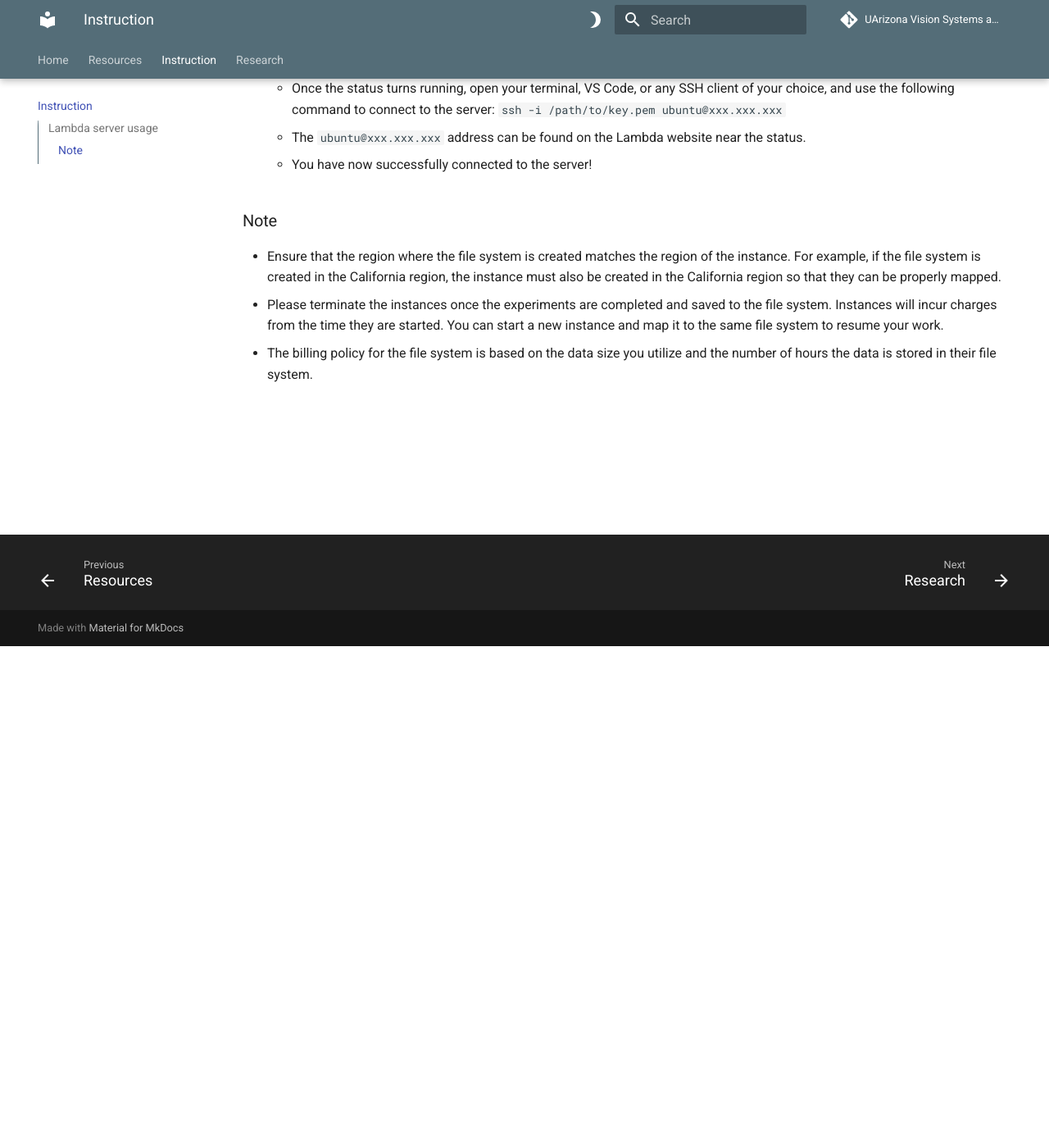
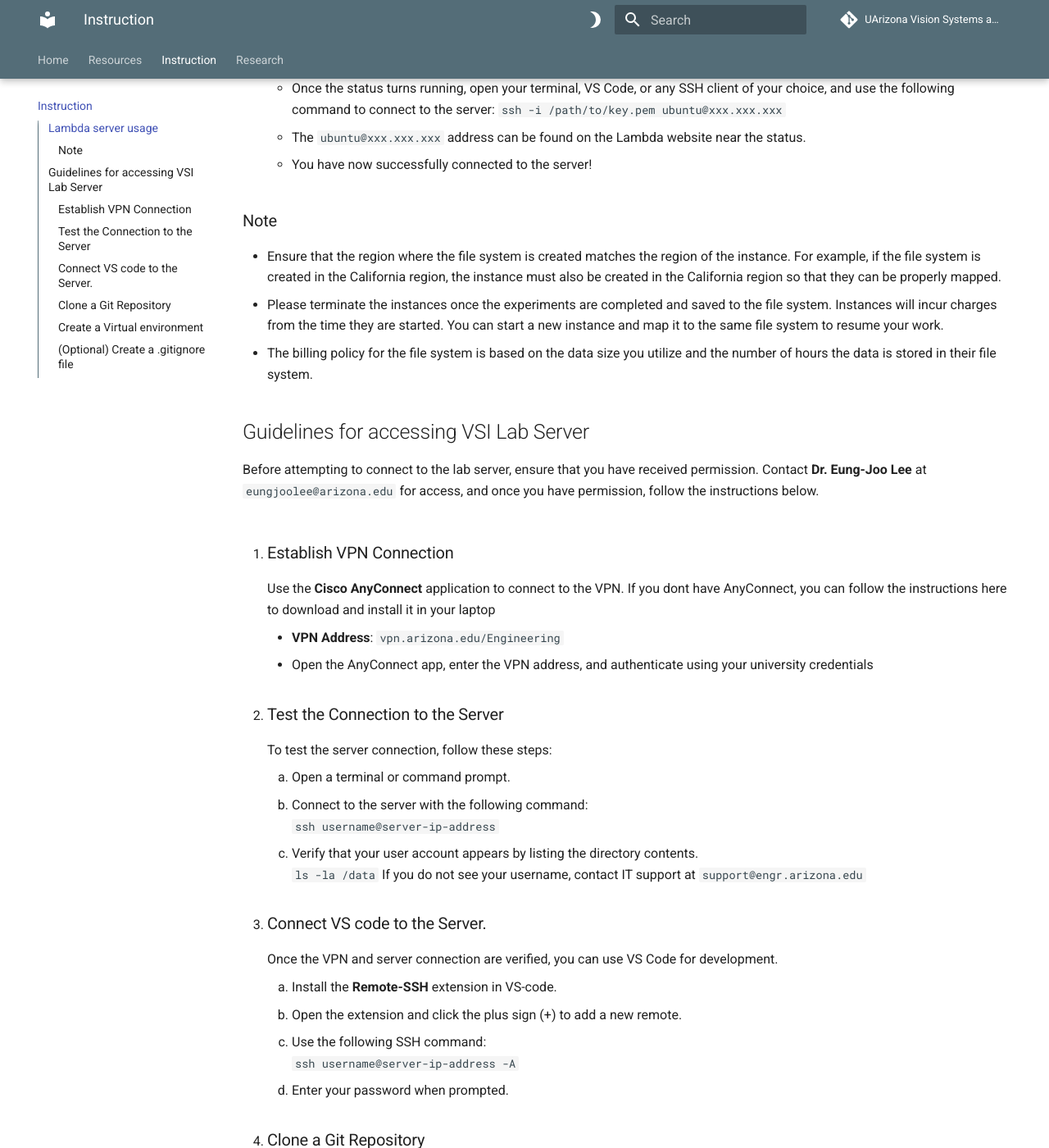
Before and after one commit to vsi-lab/wiki, an MkDocs documentation site: the page built from docs/instructions.md, in a window 1280 px wide and 1400 px high, scrolled down 612 px. Shown: the whole window at 82% size. Built offline with MkDocs 1.6.1 and Material for MkDocs 9.7.7, drawn with Linux system fonts in a browser that asks for light colours; comment, search, counter and statistics services are not loaded; some of the changed text lies outside the part shown.

Commit message:
Updated instructions with guidelines to access server

````diff
--- a/docs/instructions.md
+++ b/docs/instructions.md
@@ -22,3 +22,58 @@
 - Ensure that the region where the file system is created matches the region of the instance. For example, if the file system is created in the California region, the instance must also be created in the California region so that they can be properly mapped.
 - Please terminate the instances once the experiments are completed and saved to the file system. Instances will incur charges from the time they are started. You can start a new instance and map it to the same file system to resume your work.
 - The billing policy for the file system is based on the data size you utilize and the number of hours the data is stored in their file system.
+
+
+## Guidelines for accessing VSI Lab Server
+
+Before attempting to connect to the lab server, ensure that you have received permission. Contact **Dr. Eung-Joo Lee** at `eungjoolee@arizona.edu` for access, and once you have permission, follow the
+instructions below.
+
+1.  ### Establish VPN Connection
+
+    Use the **Cisco AnyConnect** application to connect to the VPN. If you dont have AnyConnect, you
+    can follow the instructions here to download and install it in your laptop
+
+    - **VPN Address**: `vpn.arizona.edu/Engineering`
+    - Open the AnyConnect app, enter the VPN address, and authenticate using your university credentials
+
+2. ### Test the Connection to the Server
+
+    To test the server connection, follow these steps:
+
+    1. Open a terminal or command prompt.
+    2. Connect to the server with the following command:
+    ``` ssh username@server-ip-address```
+    3. Verify that your user account appears by listing the directory contents.
+    ``` ls -la /data ```
+    If you do not see your username, contact IT support at `support@engr.arizona.edu`
+
+3. ### Connect VS code to the Server.
+
+    Once the VPN and server connection are verified, you can use VS Code for development.
+
+
+    1. Install the **Remote-SSH** extension in VS-code.
+    2. Open the extension and click the plus sign (+) to add a new remote.
+    3. Use the following SSH command:
+        ```ssh username@server-ip-address -A```
+    4. Enter your password when prompted.
+
+
+4. ### Clone a Git Repository
+    You can now, clone your Git repository to the server and start coding:
+    1. Click **Clone Git Repository** in VS Code
+    2. Provide the repository URL:
+        ```https :// github.com/github -username/your_repo_name.git```
+    3. When prompted, choose to save it under `/data/username/mydirectory`
+    4. Trust the workspace by clicking **Yes** when asked by VS Code
+
+5. ### Create a Virtual environment
+    1. Press `Cmd + Shift + P` (or `Ctrl + Shift + P`) to open the command palette.
+    2. Search for and select **Python: Select Interpreter**.
+    3. Choose **Create Virtual Environment**, then select **venv** and the desired Python version.
+### (Optional) Create a `.gitignore` file
+
+You may want to create a `.gitignore` file to prevent unnecessary files from being pushed to the
+repository. For example, to exclude the .venv directory, add the following to your `.gitignore`:
+```/.venv```
````
Also changed, not shown: docs/about.md (deleted, +0 -7 lines).
